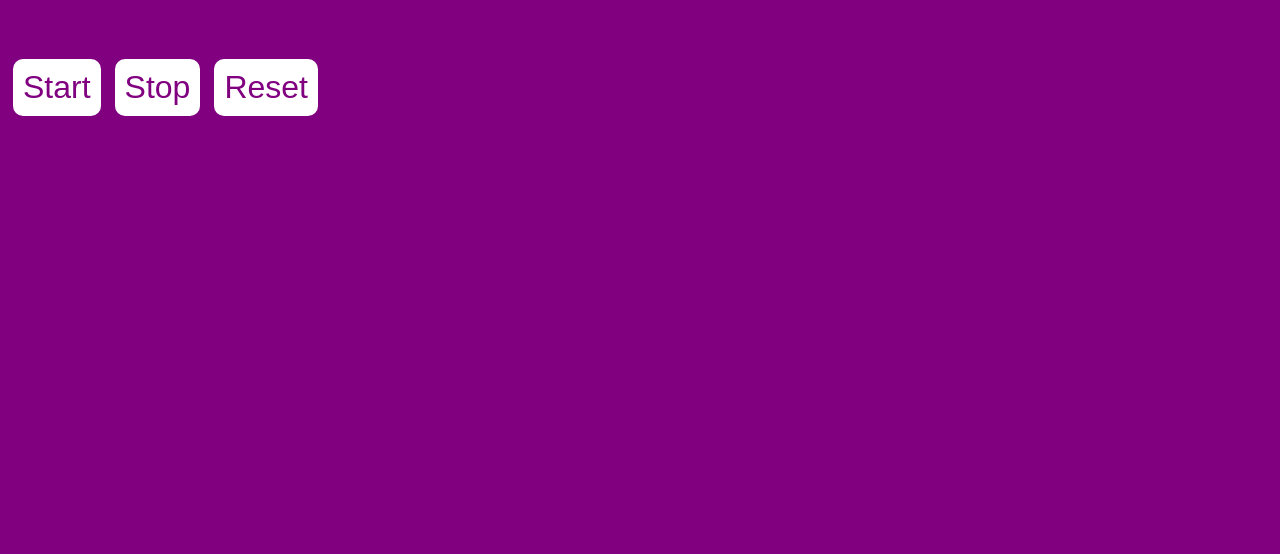
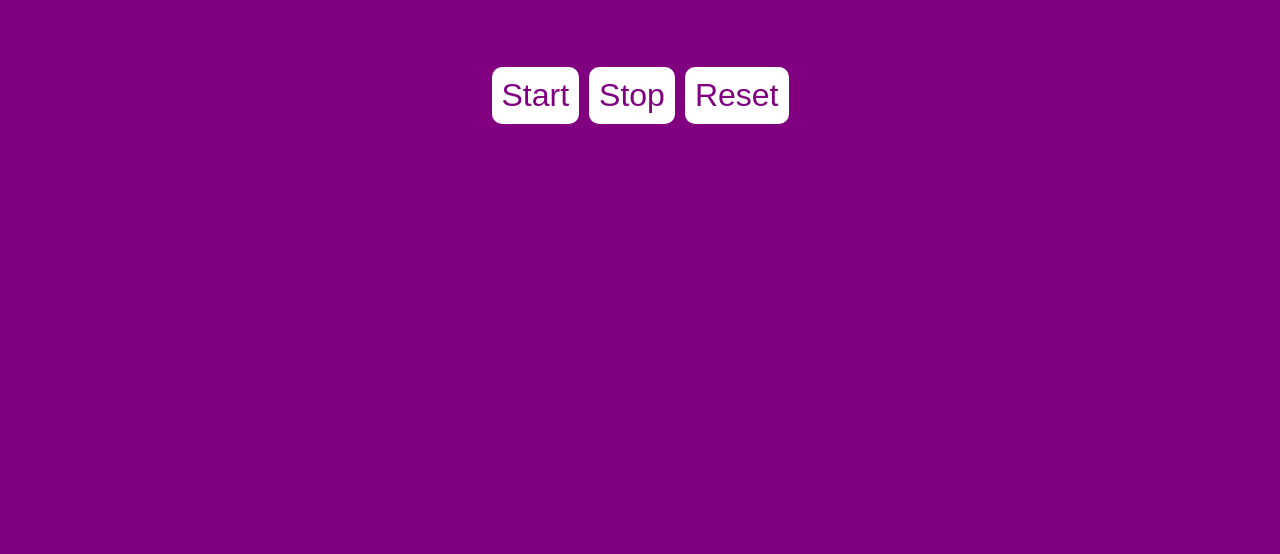
Before and after one commit to Muhammad-Bilal-code/Timer, a plain HTML site: page index.html in a window 1280 px wide. Shown: the part 246-800 px from the top of the page. Drawn offline with Linux system fonts and the light colour scheme.

Commit message:
start stop diasabled added

```diff
--- a/app.js
+++ b/app.js
@@ -1,3 +1,5 @@
+var start = document.getElementById("start");
+var stop = document.getElementById("stop");
 var hours = 0;
 var mins = 0;
 var seconds = 0;
@@ -21,6 +23,8 @@ display();
 
 function handleStart() {
   console.log("Start");
+  start.disabled = true;
+  stop.disabled = false;
   interval = setInterval(() => {
     miliSeconds++;
     miliSecDisp.innerHTML = miliSeconds;
@@ -44,6 +48,8 @@ function handleStart() {
 
 function handleStop() {
   clearInterval(interval);
+  start.disabled = false;
+  stop.disabled = true;
 }
 
 function handleReset() {
--- a/index.html
+++ b/index.html
@@ -18,9 +18,9 @@
           </h1>
         </div>
         <div class="btn-parent">
-          <button onclick="handleStart()">Start</button>
-          <button onclick="handleStop()">Stop</button>
-          <button onclick="handleReset()">Reset</button>
+          <button onclick="handleStart()" id="start">Start</button>
+          <button onclick="handleStop()" disabled id="stop">Stop</button>
+          <button onclick="handleReset()" id="reset">Reset</button>
         </div>
       </div>
     </div>
--- a/style.css
+++ b/style.css
@@ -31,3 +31,7 @@ button{
     background-color: black;
     color: white;
 }
+.btn-parent, .box-1 {
+    display: flex;
+    justify-content: center;
+}
```
